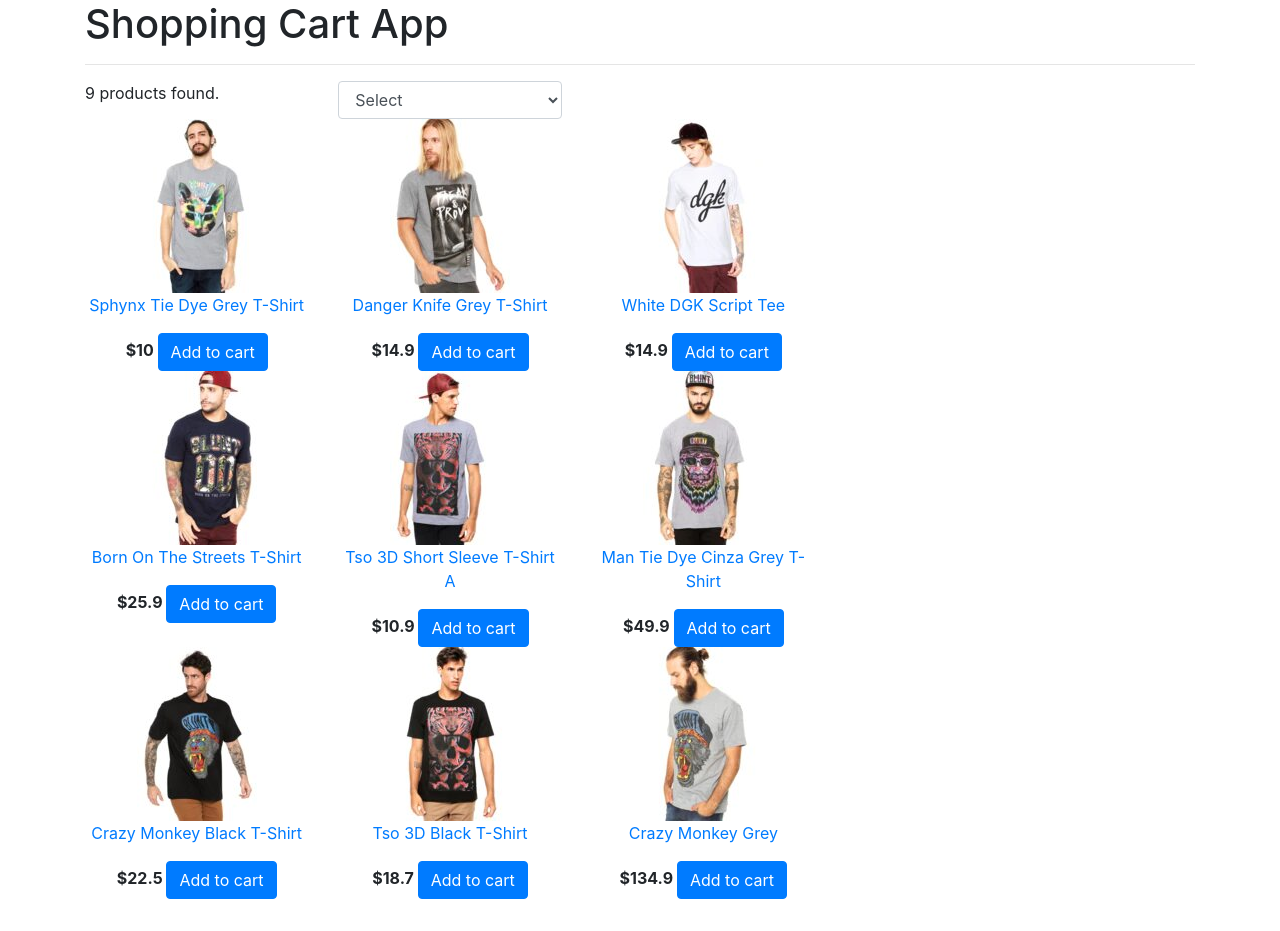
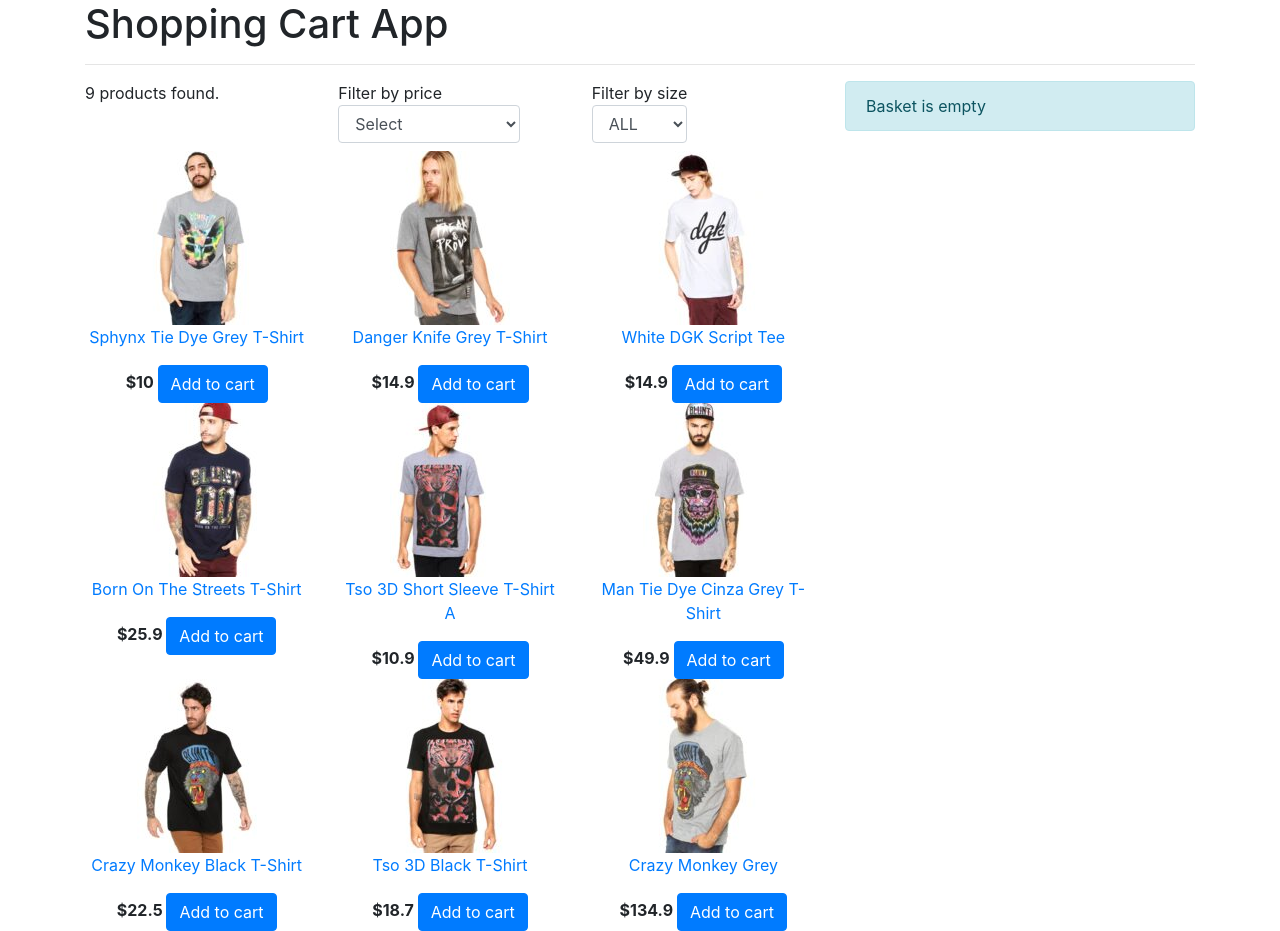
Before and after one commit to T4SUYA/shopping-cart-app, a React (Create React App) app in the folder frontend/: page / in a window 1280 px wide. Before the commit the page ends 899 px from the top, so only its background shows below. Built offline with nearby package versions, Linux system fonts and the light colour scheme; data requests are answered from the project's data file.

Commit message:
Basket Working

```diff
--- a/frontend/src/App.js
+++ b/frontend/src/App.js
@@ -2,17 +2,26 @@ import React, { Component } from 'react'
 import Products from './components/products'
 import './App.css'
 import Filter from './components/filter'
+import Basket from './components/basket'
 export default class App extends Component {
     constructor(props){
         super(props)
         this.state = {
             products: [],
-            filteredProducts: []
+            filteredProducts: [],
+            cartItems: []
         }
         this.handleChangeSort = this.handleChangeSort.bind(this)
+        this.handleChangeSize = this.handleChangeSize.bind(this)
+        this.handleAddToCart = this.handleAddToCart.bind(this)
+        this.handleRemoveFromCart = this.handleRemoveFromCart.bind(this)
     }
     handleChangeSort(e) {
         this.setState({sort: e.target.value})
+        this.listProducts();
+    }
+    handleChangeSize(e) {
+        this.setState({size: e.target.value})
         this.listProducts();
     }
     listProducts() {
@@ -22,16 +31,52 @@ export default class App extends Component {
             }else {
                 state.products.sort((a,b) => (a.id < b.price? 1:-1))
             }
+            if (state.size !== ''){
+                return { filteredProducts: state.products.filter(a =>
+                    a.availableSizes.indexOf(state.size.toUpperCase()) >= 0
+                )}
+            }else {
+                return {filteredProducts: state.products}
+            }
         })
         return {filteredProducts: this.state.products}
     }
-    componentWillMount() {
+    handleAddToCart(e, product) {
+        this.setState(state => {
+            const cartItems = state.cartItems
+            let productAlreadyInCart = false
+            cartItems.forEach(item => {
+                if(item.id === product.id){
+                    productAlreadyInCart = true
+                    item.count++
+                }
+            })
+            if(!productAlreadyInCart) {
+                cartItems.push({...product, count: 1})
+            }
+            localStorage.setItem('cartItems',JSON.stringify(cartItems))
+            return cartItems
+        })
+    }
+    handleRemoveFromCart(e,item) {
+        console.log(item)
+        this.setState(state => {
+         const cartItems = state.cartItems.filter(cartItem => cartItem.id !== item.id)
+         localStorage.setItem('cartItem', cartItems)
+
+         return {cartItems}
+        })
+    }
+    componentDidMount() {
         fetch('http://localhost:8000/products')
         .then(res => res.json())
         .then(data => this.setState({
             products: data,
             filteredProducts: data
         }))
+        if(localStorage.getItem('cartItems')){
+            this.setState({cartItems: JSON.parse(localStorage.getItem('cartItems'))})
+        }
 
     }
     render() {
@@ -46,7 +91,7 @@ export default class App extends Component {
                     <Products products = {this.state.filteredProducts} handleAddToCart = {this.handleAddToCart}/>
                 </div>
                 <div className ='col-md-4'>
-
+                    <Basket cartItems = {this.state.cartItems} handleRemoveFromCart = {this.handleRemoveFromCart}/>
                 </div>
             </div>
         </div>
--- /dev/null
+++ b/frontend/src/components/basket.js
@@ -0,0 +1,28 @@
+import React, { Component } from 'react'
+
+export default class basket extends Component {
+    render() {
+        const {cartItems} = this.props;
+        return (
+            <div className = 'alert alert-info'>
+                { cartItems.length === 0 ? 'Basket is empty': <div>You have {cartItems.length} products in th basket</div>}
+                { cartItems.length > 0 &&
+                    <div>
+                        <ul>
+                        { cartItems.map(item => {
+                            return(
+                                    <li key = {item.id}>
+                                        <b> {item.title} - {item.count} - {item.price * item.count} </b>
+                                        <button className = 'btn btn-danger'
+                                        onClick = {(e) => this.props.handleRemoveFromCart(e,item)}
+                                        >X</button>
+                                    </li>
+                            )
+                        }) }
+                        </ul>
+                    </div>
+                }
+            </div>
+        )
+    }
+}
--- a/frontend/src/components/filter.js
+++ b/frontend/src/components/filter.js
@@ -8,15 +8,30 @@ export default class filter extends Component {
                     {this.props.count} products found.
                 </div>
                 <div className ='col-md-4'>
-                    <select className = 'form-control' value = {this.props.sort}
+                    <label>
+                        Filter by price
+                        <select className = 'form-control' value = {this.props.sort}
                     onChange = {this.props.handleChangeSort}>
-                        <option value = ''>Select</option>
-                        <option value = 'lowest'>Lowest to highest</option>
-                        <option value = 'highest'>Highest to Lowest</option>
+                            <option value = ''>Select</option>
+                            <option value = 'lowest'>Lowest to highest</option>
+                            <option value = 'highest'>Highest to Lowest</option>
                     </select>
+                    </label>
                 </div>
                 <div className ='col-md-4'>
-
+                    <label>
+                        Filter by size
+                        <select className = 'form-control' value = {this.props.size}
+                        onChange = {this.props.handleChangeSize}>
+                            <option value = ''>ALL</option>
+                            <option value = 'x'>XS</option>
+                            <option value = 's'>S</option>
+                            <option value = 'm'>M</option>
+                            <option value = 'l'>L</option>
+                            <option value = 'xl'>XL</option>
+                            <option value = 'xxl'>XXL</option>
+                        </select>
+                    </label>
                 </div>
 
             </div>
```
